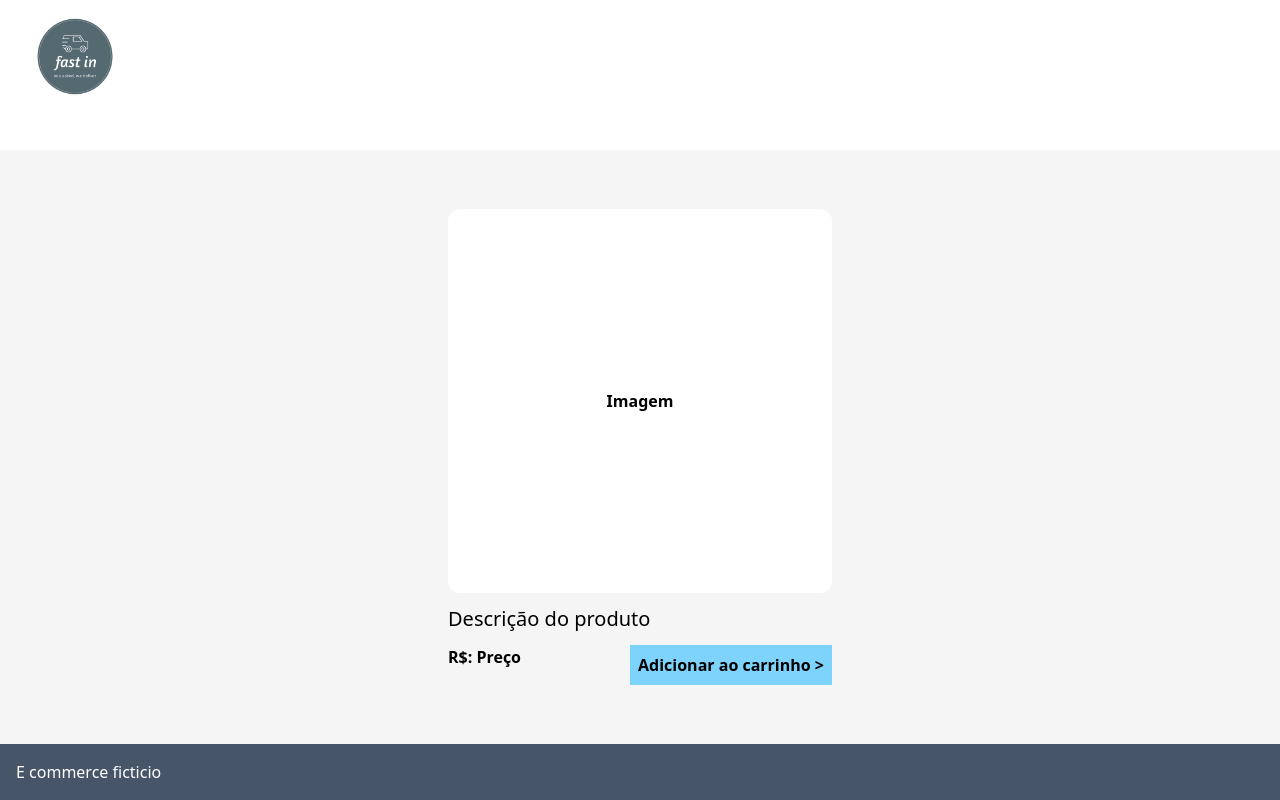
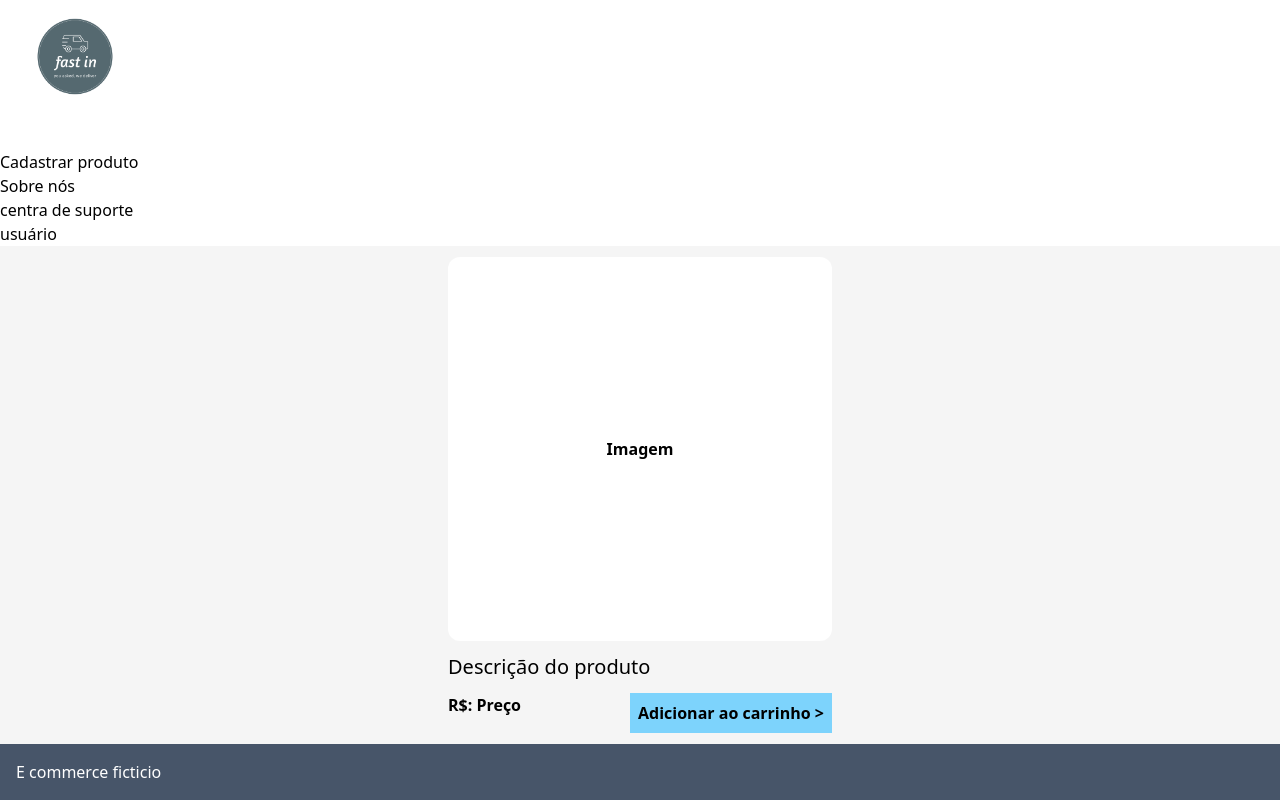
Before and after one commit to rSaydelleS/fast-in, a React (Vite) app in the folder Front-End/ecommerce/: page / in a window 1280 px wide. Built offline with nearby package versions, Linux system fonts and the light colour scheme.

Commit message:
Estruturando o Header

```diff
--- a/Front-End/ecommerce/src/components/Header/Header.jsx
+++ b/Front-End/ecommerce/src/components/Header/Header.jsx
@@ -1,4 +1,21 @@
+import { useState } from "react";
+
 const Header = () => {
+  const [about] = useState([
+    {
+      id: 1,
+      description: "Cadastrar produto",
+    },
+    {
+      id: 2,
+      description: "Sobre nós",
+    },
+    {
+      id: 3,
+      description: "centra de suporte",
+    },
+  ]);
+
   return (
     <>
       <header>
@@ -6,6 +23,16 @@ const Header = () => {
           <div className="w-[150px] h-[150px]">
             <img src="../../../public/fast-in-logo.png" alt="Logo" />
           </div>
+          <section>
+            <ul>
+              {about.map((item) => {
+                return <li key={item.id}>{item.description}</li>;
+              })}
+            </ul>
+          </section>
+          <section>
+            <p>usuário</p>
+          </section>
         </main>
       </header>
     </>
```
